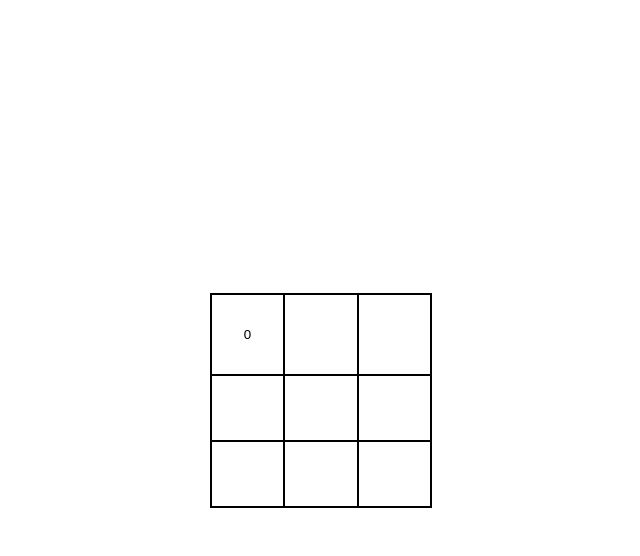
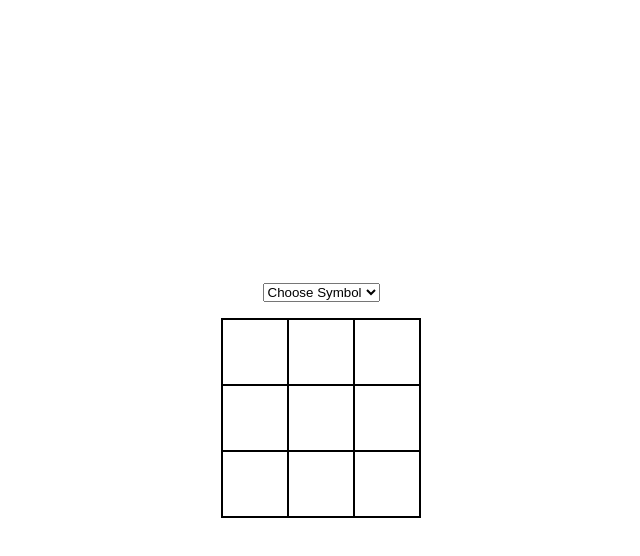
Before and after one commit to najimovs/websocket-example, a website built with Vite: page client/index.html in a window 1280 px wide. Both pictures are taken after a click on the button 574 px from the left and 334 px from the top of the page. Shown: the whole page, without its empty margins (319-959 px from the left). Built offline with nearby package versions, Linux system fonts and the light colour scheme.

Commit message:
Add symbol chooser

```diff
--- a/client/index.html
+++ b/client/index.html
@@ -8,6 +8,11 @@
 	</head>
 	<body>
 		<div id="app">
+			<select>
+				<option value="-" disabled selected>Choose Symbol</option>
+				<option value="x">X</option>
+				<option value="y">Y</option>
+			</select>
 			<div id="game-matrix">
 				<button></button>
 				<button></button>
--- a/client/src/main.css
+++ b/client/src/main.css
@@ -10,6 +10,7 @@
 	flex-direction: column;
 	align-items: center;
 	justify-content: center;
+	gap: 1rem;
 }
 
 #game-matrix {
--- a/client/src/main.js
+++ b/client/src/main.js
@@ -5,13 +5,22 @@ run()
 
 function run() {
 
+	let symbol = "0"
+
 	const buttons = document.querySelectorAll( "#game-matrix button" )
+	const select = document.querySelector( "select" )
 
-	let symbol = "0"
+	select.onchange = () => symbol = select.value
 
 	buttons.forEach( ( button, index ) => {
 
-		button.onclick = e => button.textContent = index
+		button.onclick = e => {
+
+			if ( symbol === "x" || symbol === "y" ) {
+
+				button.textContent = symbol
+			}
+		}
 	} )
 }
 
```
